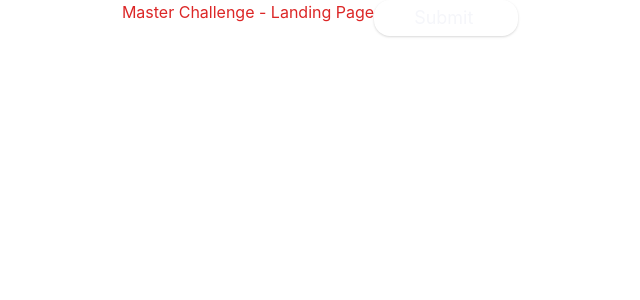
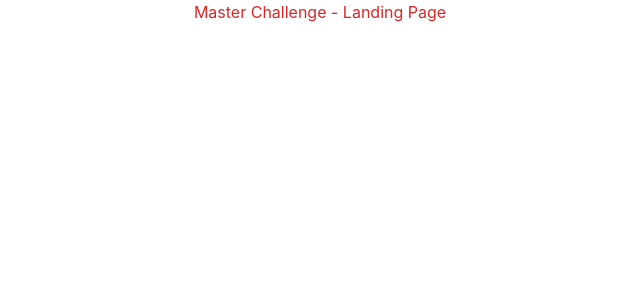
Before and after one commit to masterChallenge/Frontend, a Next.js app: page / in a window 1280 px wide. Shown: the top 300 px of the page, without its empty margins (320-960 px from the left). Built offline with nearby package versions, Linux system fonts and the light colour scheme.

Commit message:
Add Button done

```diff
--- a/pages/index.js
+++ b/pages/index.js
@@ -5,9 +5,6 @@ const Landing = () => {
   return (
     <div className='flex justify-center'>
       <h1 className='text-red-600'>Master Challenge - Landing Page</h1>
-      <div>
-        <Button color='text-red'>Submit</Button>
-      </div>
     </div>
   );
 };
--- a/styles/components/atoms/Button/Button.js
+++ b/styles/components/atoms/Button/Button.js
@@ -1,9 +1,9 @@
 import React from 'react';
 
-const Button = ({ children }) => {
+const Button = ({ children, color }) => {
   return (
     <button
-      className='flex rounded-2xl w-36 h-9 text-light shadow font-normal text-lg py-2 px-10 items-center'
+      className={`flex rounded-2xl h-9 text-light shadow font-normal text-lg py-2 px-10 items-center bg-${color}`}
       my-auto
     >
       {children}
```
